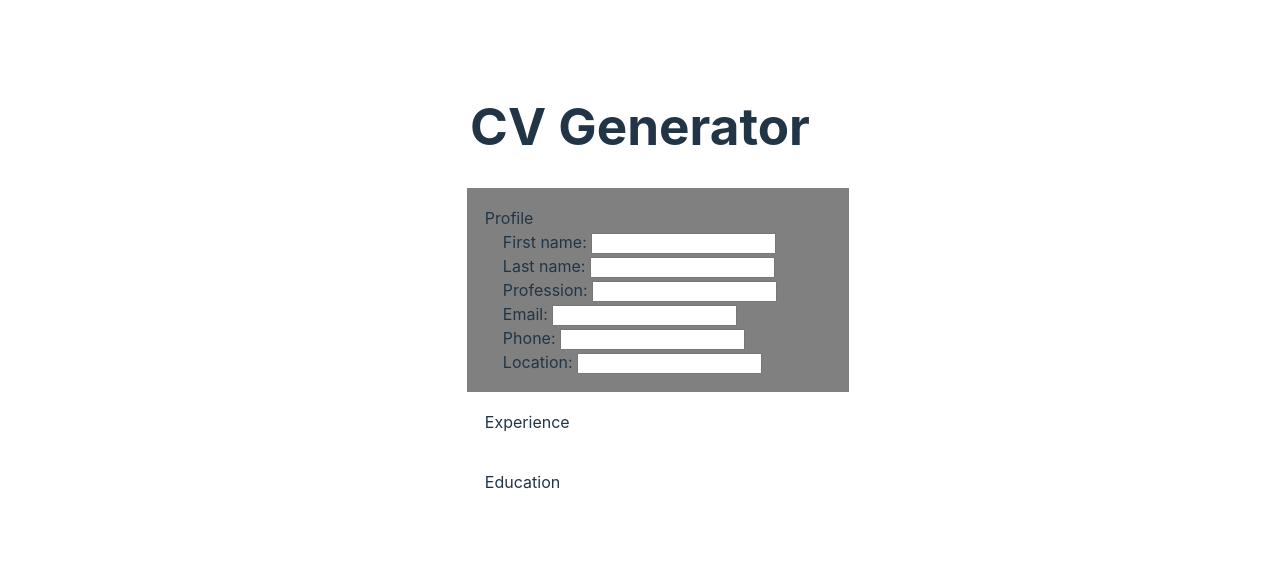
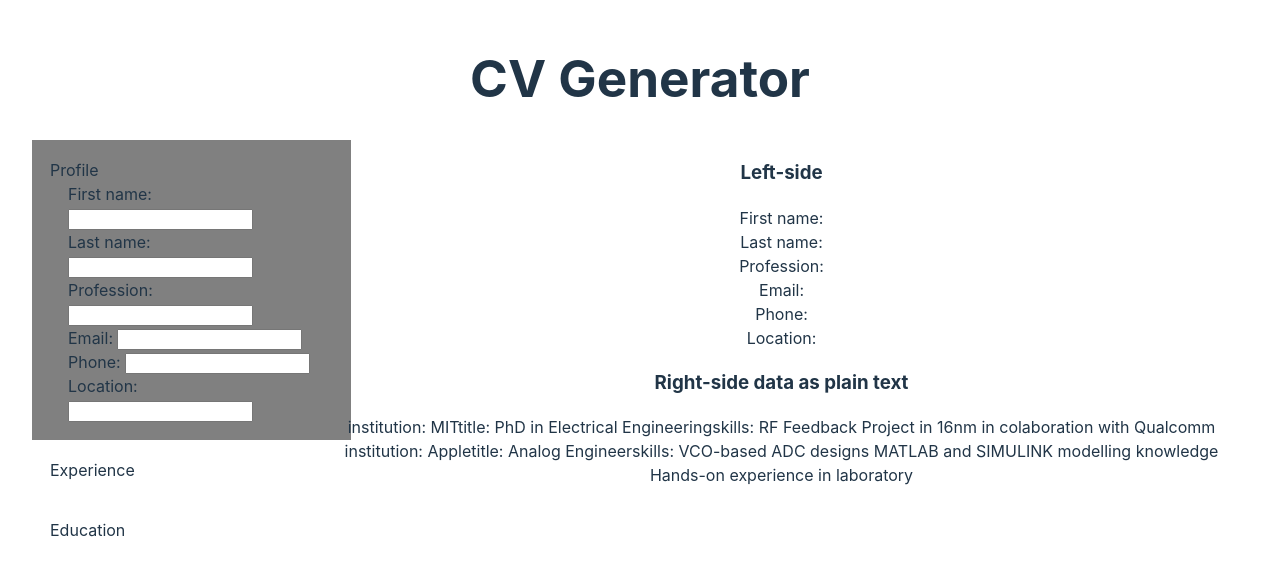
Before and after one commit to CTSDM/odin-cv-application, a React (Vite) app: page / in a window 1280 px wide. Shown: the part 112-686 px from the top of the page. Built offline with nearby package versions, Linux system fonts and the light colour scheme.

Commit message:
Add live-preview of the CV that is being generated

```diff
--- a/src/App.jsx
+++ b/src/App.jsx
@@ -5,6 +5,7 @@ import { useState } from "react";
 import { basicInformation } from "./template/basicInfo.js";
 import BlockExperience from "./components/BlockExperience.jsx";
 import experience from "./template/experience.js";
+import Preview from "./components/Preview.jsx";
 
 function App() {
     const [accordeonStatus, setAccordeonStatus] = useState({
@@ -86,6 +87,15 @@ function App() {
                         />
                     </Accordeon>
                 </div>
+                <div className="outpus">
+                    <Preview
+                        dataPersonal={{ inputPersonal, basicInformation }}
+                        dataExperience={{
+                            types: ["education", "career"],
+                            expInfo,
+                        }}
+                    />
+                </div>
             </div>
         </>
     );
--- /dev/null
+++ b/src/components/Experience.jsx
@@ -0,0 +1,33 @@
+export default function Experience({ data }) {
+    return (
+        <div>
+            <h3>Right-side data as plain text</h3>
+            {data.types.map((type) => {
+                const tempKeys = Object.entries(data.expInfo[type]);
+                return (
+                    <div key={type}>
+                        {tempKeys.map((keysGeneral) => {
+                            const keys = Object.keys(keysGeneral[1]);
+                            return (
+                                <div key={keysGeneral[0]}>
+                                    {keys.map((key) => {
+                                        return (
+                                            <span key={key}>
+                                                {key}:{" "}
+                                                {
+                                                    data.expInfo[type][
+                                                        keysGeneral[0]
+                                                    ][key]
+                                                }
+                                            </span>
+                                        );
+                                    })}
+                                </div>
+                            );
+                        })}
+                    </div>
+                );
+            })}
+        </div>
+    );
+}
--- /dev/null
+++ b/src/components/Preview.jsx
@@ -0,0 +1,11 @@
+import PersonalInformation from "./PersonalInformation";
+import Experience from "./Experience";
+
+export default function Preview({ dataPersonal, dataExperience }) {
+    return (
+        <>
+            <PersonalInformation data={dataPersonal} />
+            <Experience data={dataExperience} />
+        </>
+    );
+}
```
